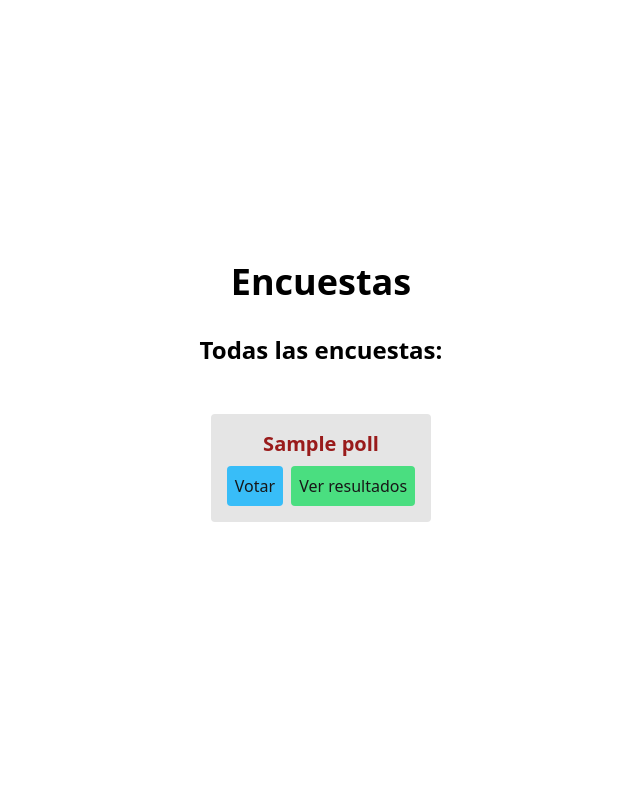
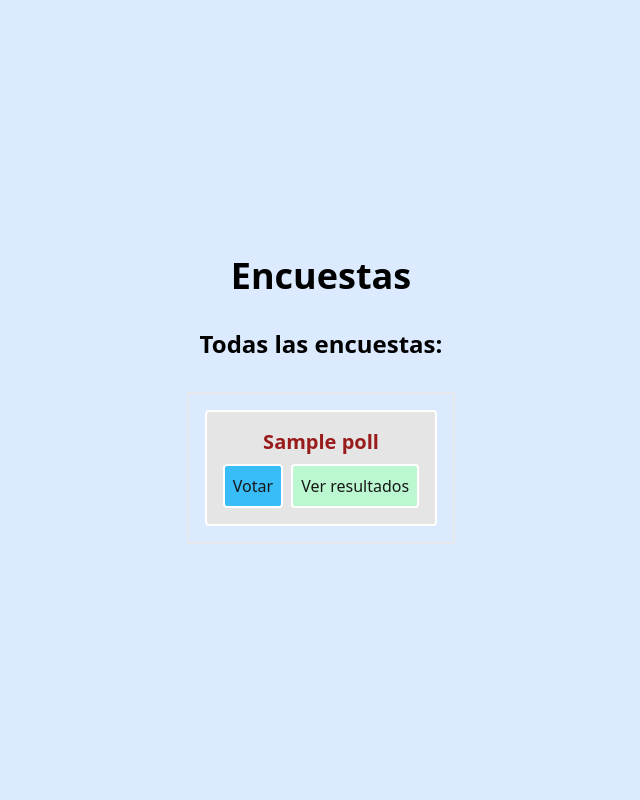
Before and after one commit to leagut/polls, a Django app: page / in a window 1280 px wide. Shown: the whole page, without its empty margins (319-959 px from the left). Run offline with Django 3.2, Linux system fonts and the light colour scheme; tables that the repository leaves empty hold one stand-in row (values such as "Sample post"); some libraries are stand-ins or nearby versions.

Commit message:
make it better3

```diff
--- a/polls/templates/polls/poll_detail.html
+++ b/polls/templates/polls/poll_detail.html
@@ -2,11 +2,11 @@
 
 
 {% block content %}
-<div class="flex flex-col justify-center items-center gap-2 bg-neutral-200 p-4 rounded">
+<div class="flex flex-col justify-center items-center gap-2 bg-neutral-200 p-4 rounded border-2 border-white">
     <h3 class="text-xl font-bold text-red-800">{{ poll }}</h3>
 
 
-        <form class="flex flex-col justify-center items-center w-full" action="" method="POST">
+        <form class="flex flex-col justify-center items-center w-full border-2 " action="" method="POST">
             {% csrf_token %}
             {% for choice in choices %}
             <div class="flex justify-between items-center w-full">
--- a/polls/templates/polls/poll_total_votes.html
+++ b/polls/templates/polls/poll_total_votes.html
@@ -6,7 +6,7 @@
 
 <h2>Resultados:</h2>
 
-<div class="flex flex-col justify-center items-center gap-2 bg-neutral-200 p-4 rounded">
+<div class="flex flex-col justify-center items-center gap-2 bg-neutral-200 p-4 rounded border-2 border-white">
     <h3 class="text-xl font-bold text-sky-800">{{ poll }}</h3>
 
 
--- a/polls/templates/polls/polls.html
+++ b/polls/templates/polls/polls.html
@@ -2,21 +2,21 @@
 
 {% block content %}
 
-<h2 class="text-2xl font-semibold">Todas las encuestas:</h2>
+<h2 class="text-2xl font-semibold bg-blue-100">Todas las encuestas:</h2>
 
-<div class="flex justify-center items-center gap-4 p-4">
+<div class="flex justify-center items-center gap-4 p-4 bg-blue-100 border-2 ">
 
 
 
     {% for poll in polls %}
-    <div class="flex flex-col justify-center items-center gap-2 bg-neutral-200 p-4 rounded">
+    <div class="flex flex-col justify-center items-center gap-2 bg-neutral-200 p-4 rounded border-2 border-white ">
         <h3 class="text-xl font-bold text-red-800">{{ poll }}</h3>
 
         <div class="flex w-full gap-2">
-            <a class="p-2 bg-sky-400 text-neutral-900 rounded" href="{% url 'poll' poll.id %}">
+            <a class="p-2 bg-sky-400 text-neutral-900 rounded border-2 border-white" href="{% url 'poll' poll.id %}">
                 Votar
             </a>
-            <a class="p-2 bg-green-400 text-neutral-900 rounded" href="{% url 'results' poll.id %}">
+            <a class="p-2 bg-green-200 text-neutral-900 rounded border-2 border-white" href="{% url 'results' poll.id %}">
                 Ver resultados
             </a>
         </div>
--- a/templates/base.html
+++ b/templates/base.html
@@ -9,7 +9,7 @@
     <title>SystemPolls</title>
 </head>
 
-<body class="min-h-screen w-full flex flex-col justify-center items-center gap-8">
+<body class="min-h-screen w-full flex flex-col justify-center items-center gap-8 bg-blue-100">
 
     <h1 class="text-4xl font-bold">Encuestas</h1>
 
```
